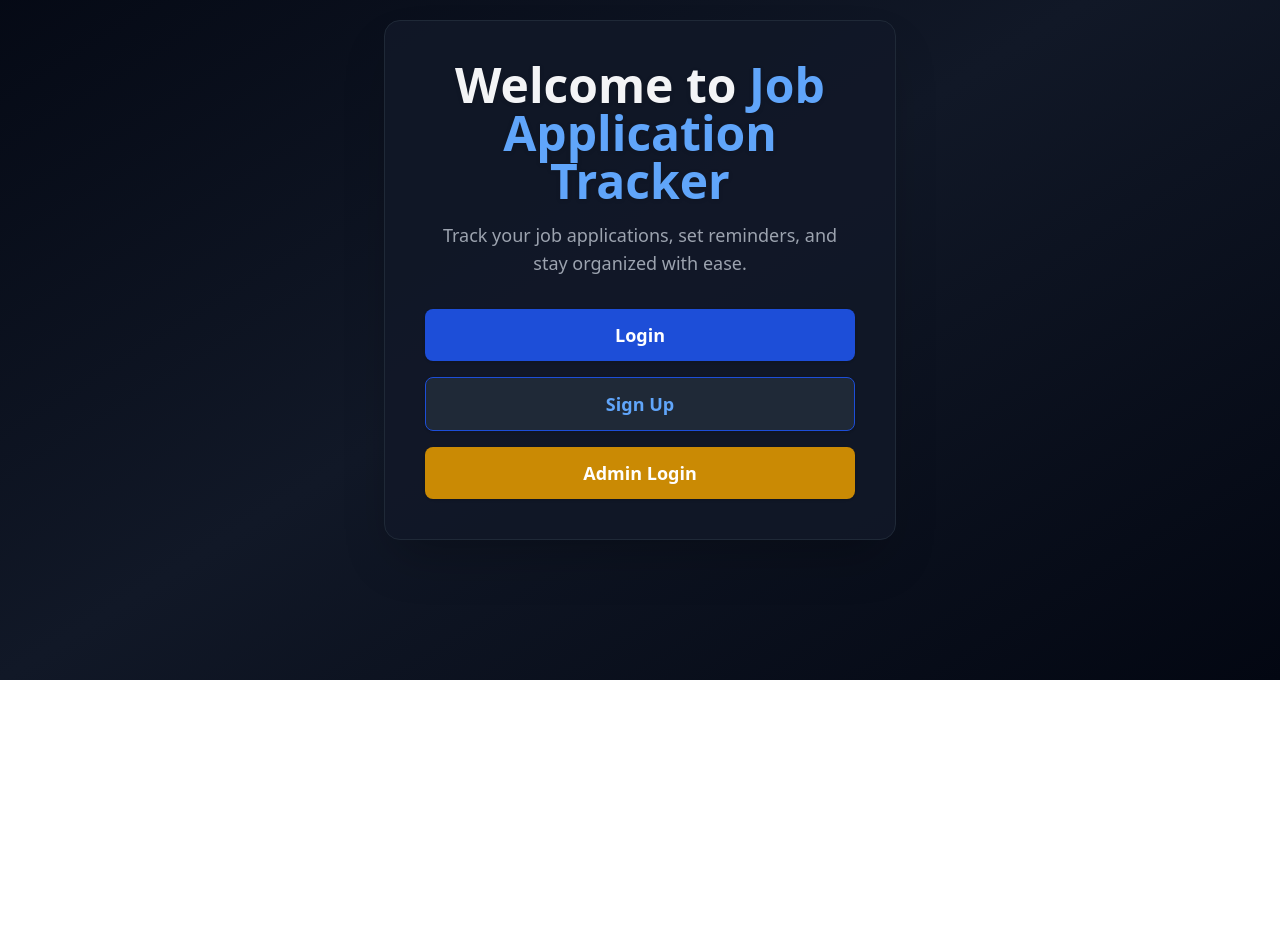
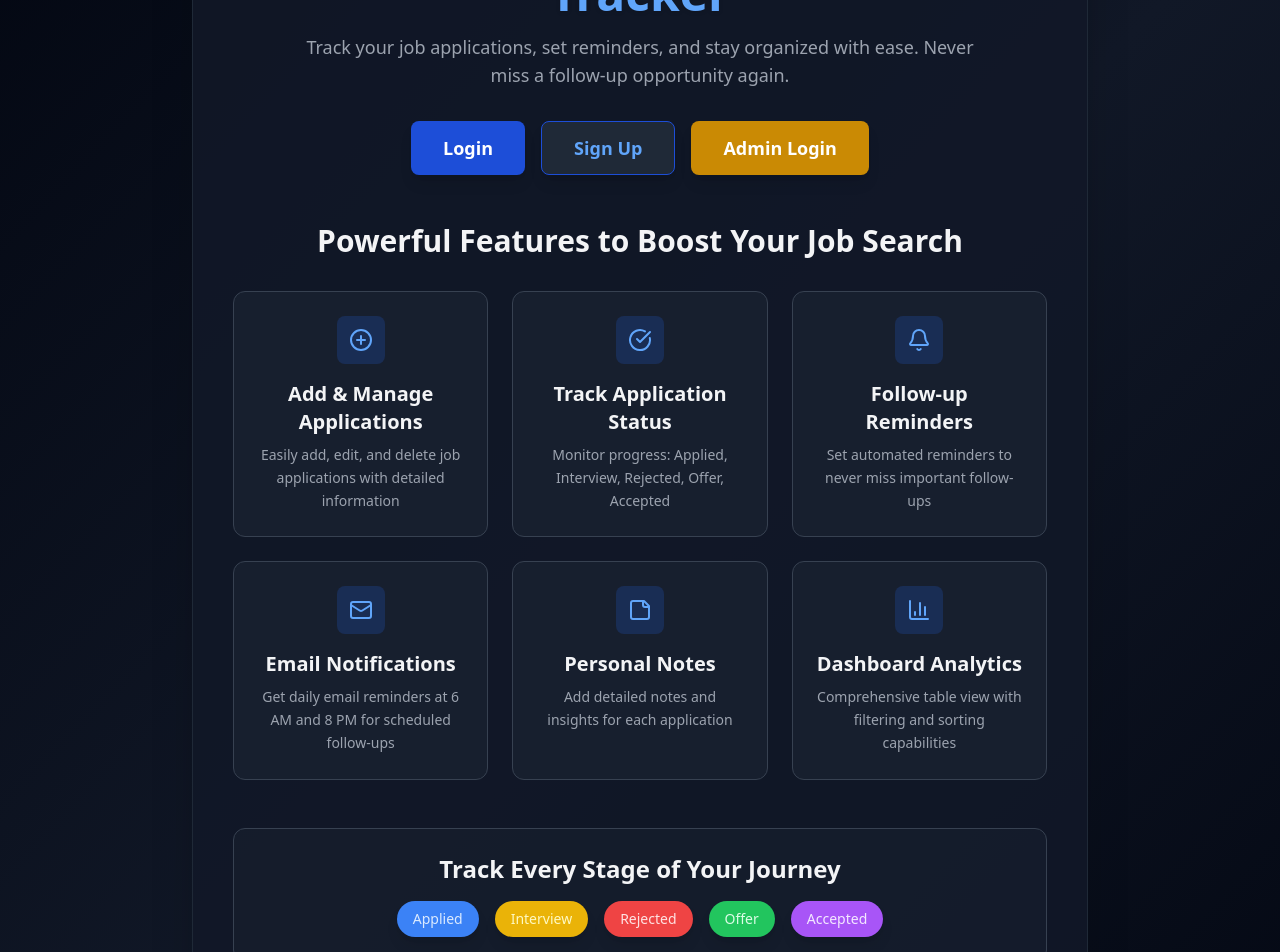
Before and after one commit to siddharth04062003/FollowUpPro-Frontend, a React (Create React App) app: page / in a window 1280 px wide. Shown: the part 120-1072 px from the top of the page. Before the commit the page ends 800 px from the top, so only its background shows below. Built offline with nearby package versions, Linux system fonts and the light colour scheme; no server answers.

Commit message:
changes landing page

```diff
--- a/package.json
+++ b/package.json
@@ -5,6 +5,7 @@
   "dependencies": {
     "axios": "^1.6.2",
     "chart.js": "^4.5.0",
+    "lucide-react": "^0.525.0",
     "react": "^18.2.0",
     "react-chartjs-2": "^5.3.0",
     "react-dom": "^18.2.0",
--- a/src/pages/AdminDashboard.js
+++ b/src/pages/AdminDashboard.js
@@ -22,7 +22,7 @@ const AdminDashboard = () => {
 
     try {
       const res = await axios.post(`${API_URL}/admin/login`, login, {
-        timeout: 15000, // 10 second timeout
+        //timeout: 15000, // 10 second timeout
       });
       setToken(res.data.token);
       localStorage.setItem('adminToken', res.data.token);
--- a/src/pages/Landing.js
+++ b/src/pages/Landing.js
@@ -1,16 +1,141 @@
 import React from 'react';
-import { Link } from 'react-router-dom';
+import {
+  PlusCircle,
+  Edit3,
+  Trash2,
+  CheckCircle,
+  Clock,
+  StickyNote,
+  BarChart3,
+  Filter,
+  Mail,
+  Bell
+} from 'lucide-react';
 
 const Landing = () => {
+  const features = [
+    {
+      icon: <PlusCircle className="w-6 h-6" />,
+      title: "Add & Manage Applications",
+      description: "Easily add, edit, and delete job applications with detailed information"
+    },
+    {
+      icon: <CheckCircle className="w-6 h-6" />,
+      title: "Track Application Status",
+      description: "Monitor progress: Applied, Interview, Rejected, Offer, Accepted"
+    },
+    {
+      icon: <Bell className="w-6 h-6" />,
+      title: "Follow-up Reminders",
+      description: "Set automated reminders to never miss important follow-ups"
+    },
+    {
+      icon: <Mail className="w-6 h-6" />,
+      title: "Email Notifications",
+      description: "Get daily email reminders at 6 AM and 8 PM for scheduled follow-ups"
+    },
+    {
+      icon: <StickyNote className="w-6 h-6" />,
+      title: "Personal Notes",
+      description: "Add detailed notes and insights for each application"
+    },
+    {
+      icon: <BarChart3 className="w-6 h-6" />,
+      title: "Dashboard Analytics",
+      description: "Comprehensive table view with filtering and sorting capabilities"
+    }
+  ];
+
   return (
-    <div className="min-h-screen flex items-center justify-center bg-gradient-to-br from-gray-950 via-gray-900 to-gray-950">
-      <div className="bg-gray-900/90 p-10 rounded-2xl shadow-2xl w-full max-w-lg text-center border border-gray-800">
-        <h1 className="text-5xl font-extrabold mb-4 text-gray-100 drop-shadow">Welcome to <span className="text-blue-400">Job Application Tracker</span></h1>
-        <p className="mb-8 text-gray-400 text-lg">Track your job applications, set reminders, and stay organized with ease.</p>
-        <div className="flex flex-col gap-4 mt-8">
-          <Link to="/login" className="w-full py-3 rounded-lg bg-blue-700 hover:bg-blue-800 text-white font-semibold text-lg shadow transition">Login</Link>
-          <Link to="/register" className="w-full py-3 rounded-lg bg-gray-800 border border-blue-700 hover:bg-gray-700 text-blue-400 font-semibold text-lg shadow transition">Sign Up</Link>
-          <Link to="/admin" className="w-full py-3 rounded-lg bg-yellow-600 hover:bg-yellow-700 text-white font-semibold text-lg shadow transition">Admin Login</Link>
+    <div className="min-h-screen bg-gradient-to-br from-gray-950 via-gray-900 to-gray-950">
+      {/* Hero Section */}
+      <div className="flex items-center justify-center min-h-screen px-4">
+        <div className="bg-gray-900/90 p-10 rounded-2xl shadow-2xl w-full max-w-4xl text-center border border-gray-800">
+          <h1 className="text-5xl font-extrabold mb-4 text-gray-100 drop-shadow">
+            Welcome to <span className="text-blue-400">Job Application Tracker</span>
+          </h1>
+          <p className="mb-8 text-gray-400 text-lg max-w-2xl mx-auto">
+            Track your job applications, set reminders, and stay organized with ease.
+            Never miss a follow-up opportunity again.
+          </p>
+
+          {/* Action Buttons */}
+          <div className="flex flex-col sm:flex-row gap-4 justify-center mb-12">
+            <button className="px-8 py-3 rounded-lg bg-blue-700 hover:bg-blue-800 text-white font-semibold text-lg shadow-lg transition transform hover:scale-105">
+              Login
+            </button>
+            <button className="px-8 py-3 rounded-lg bg-gray-800 border border-blue-700 hover:bg-gray-700 text-blue-400 font-semibold text-lg shadow-lg transition transform hover:scale-105">
+              Sign Up
+            </button>
+            <button className="px-8 py-3 rounded-lg bg-yellow-600 hover:bg-yellow-700 text-white font-semibold text-lg shadow-lg transition transform hover:scale-105">
+              Admin Login
+            </button>
+          </div>
+
+          {/* Features Section */}
+          <div className="mt-12">
+            <h2 className="text-3xl font-bold text-gray-100 mb-8">
+              Powerful Features to Boost Your Job Search
+            </h2>
+
+            <div className="grid grid-cols-1 md:grid-cols-2 lg:grid-cols-3 gap-6">
+              {features.map((feature, index) => (
+                <div
+                  key={index}
+                  className="bg-gray-800/50 p-6 rounded-xl border border-gray-700 hover:border-blue-500/50 transition-all duration-300 hover:transform hover:scale-105"
+                >
+                  <div className="flex items-center justify-center w-12 h-12 bg-blue-600/20 rounded-lg mb-4 mx-auto">
+                    <span className="text-blue-400">
+                      {feature.icon}
+                    </span>
+                  </div>
+                  <h3 className="text-xl font-semibold text-gray-100 mb-2">
+                    {feature.title}
+                  </h3>
+                  <p className="text-gray-400 text-sm leading-relaxed">
+                    {feature.description}
+                  </p>
+                </div>
+              ))}
+            </div>
+          </div>
+
+          {/* Status Indicators */}
+          <div className="mt-12 p-6 bg-gray-800/30 rounded-xl border border-gray-700">
+            <h3 className="text-2xl font-bold text-gray-100 mb-4">
+              Track Every Stage of Your Journey
+            </h3>
+            <div className="flex flex-wrap justify-center gap-4">
+              {[
+                { status: 'Applied', color: 'bg-blue-500', textColor: 'text-blue-100' },
+                { status: 'Interview', color: 'bg-yellow-500', textColor: 'text-yellow-100' },
+                { status: 'Rejected', color: 'bg-red-500', textColor: 'text-red-100' },
+                { status: 'Offer', color: 'bg-green-500', textColor: 'text-green-100' },
+                { status: 'Accepted', color: 'bg-purple-500', textColor: 'text-purple-100' }
+              ].map((item, index) => (
+                <div
+                  key={index}
+                  className={`${item.color} ${item.textColor} px-4 py-2 rounded-full text-sm font-medium shadow-lg`}
+                >
+                  {item.status}
+                </div>
+              ))}
+            </div>
+          </div>
+
+          {/* Call to Action */}
+          <div className="mt-8 p-6 bg-gradient-to-r from-blue-600/20 to-purple-600/20 rounded-xl border border-blue-500/30">
+            <h3 className="text-2xl font-bold text-gray-100 mb-2">
+              Ready to Get Started?
+            </h3>
+            <p className="text-gray-300 mb-4">
+              Join thousands of job seekers who are staying organized and landing their dream jobs.
+            </p>
+            <button className="inline-flex items-center px-6 py-3 rounded-lg bg-blue-600 hover:bg-blue-700 text-white font-semibold transition transform hover:scale-105 shadow-lg">
+              Get Started Free
+              <PlusCircle className="ml-2 w-5 h-5" />
+            </button>
+          </div>
         </div>
       </div>
     </div>
```
Also changed, not shown: 1 other file (tests, documents, lock files or other folders).
